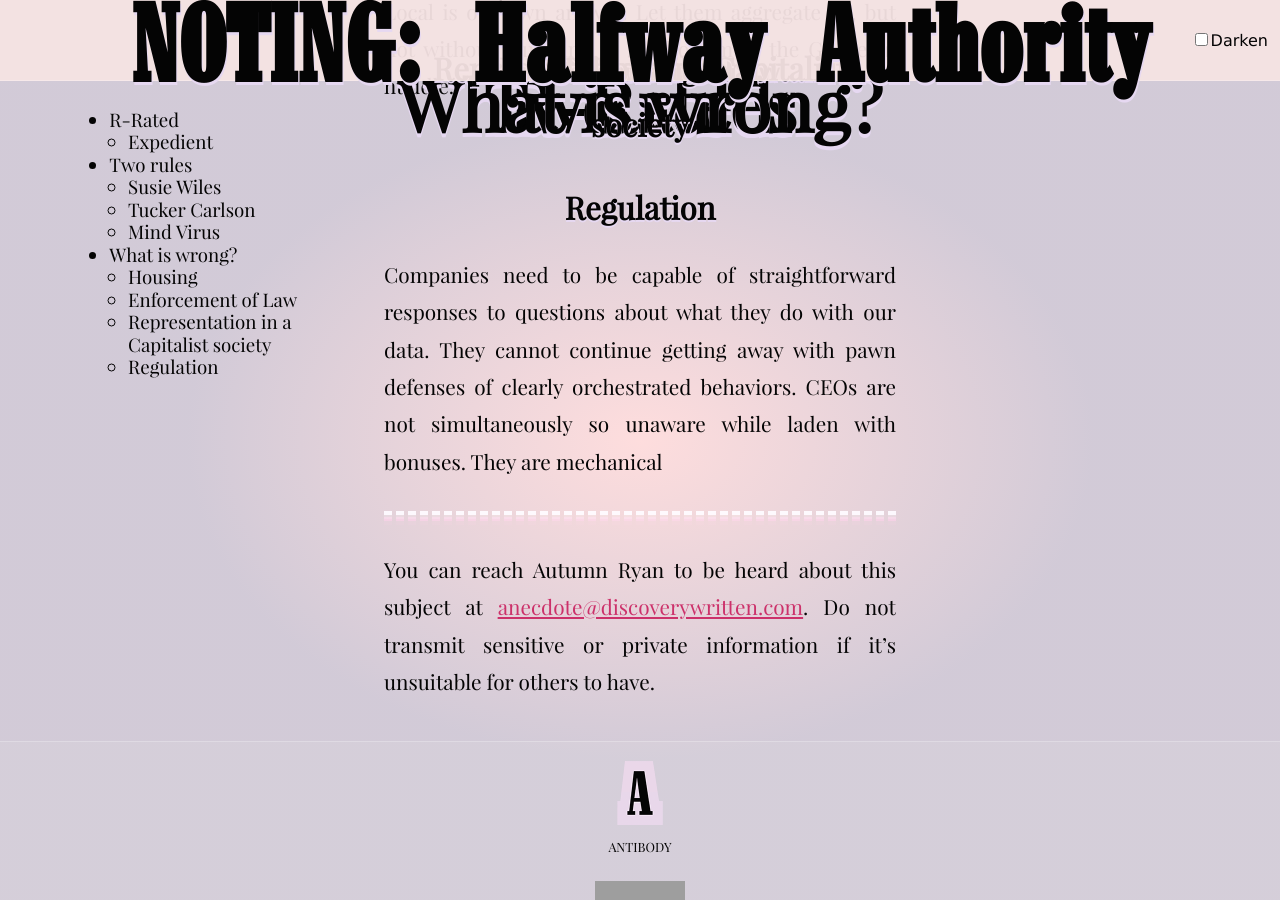
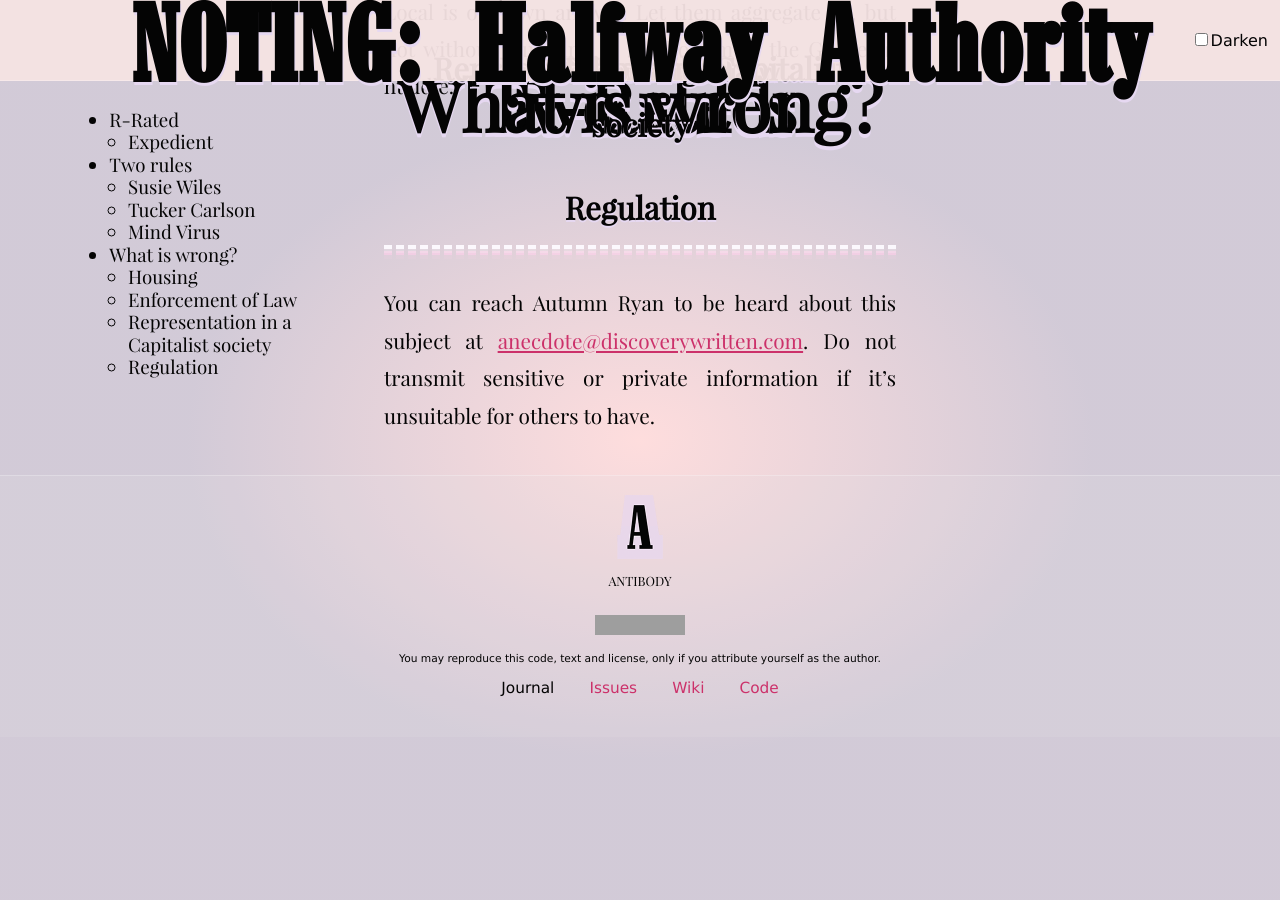
Before and after one commit to tiliv/antibody, a Jekyll site: the page built from docs/journal/autumn-Ryan-Halfway-Authority/index.md, in a window 1280 px wide and 900 px high, scrolled down 44110 px. Built offline with Jekyll 4.4.1, drawn with Linux system fonts in a browser that asks for light colours; after the commit the page ends 44847 px from its top, so only the background shows below that; some of the changed lines change nothing that is shown; grey boxes are pictures that could not be loaded.

Commit message:
Drop premature section stub

```diff
--- a/docs/journal/autumn-Ryan-Halfway-Authority/index.md
+++ b/docs/journal/autumn-Ryan-Halfway-Authority/index.md
@@ -325,4 +325,4 @@ Local is our own answer. Let them aggregate us, but not without our hand at the
 
 #### Regulation
 
-Companies need to be capable of straightforward responses to questions about what they do with our data. They cannot continue getting away with pawn defenses of clearly orchestrated behaviors. CEOs are not simultaneously so unaware while laden with bonuses. They are mechanical
+{%- comment -%} Companies need to be capable of straightforward responses to questions about what they do with our data. They cannot continue getting away with pawn defenses of clearly orchestrated behaviors. CEOs are not simultaneously so unaware while laden with bonuses. They are mechanical {%- endcomment -%}
```
